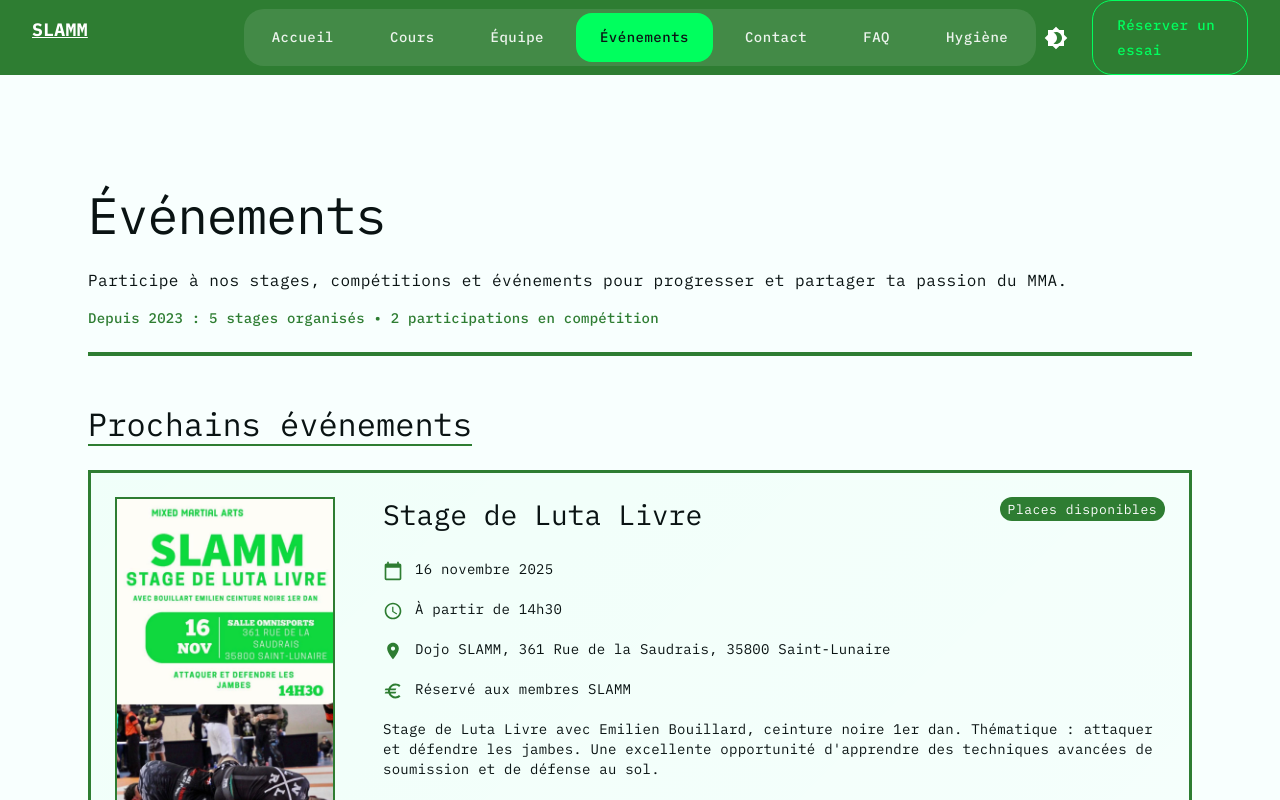
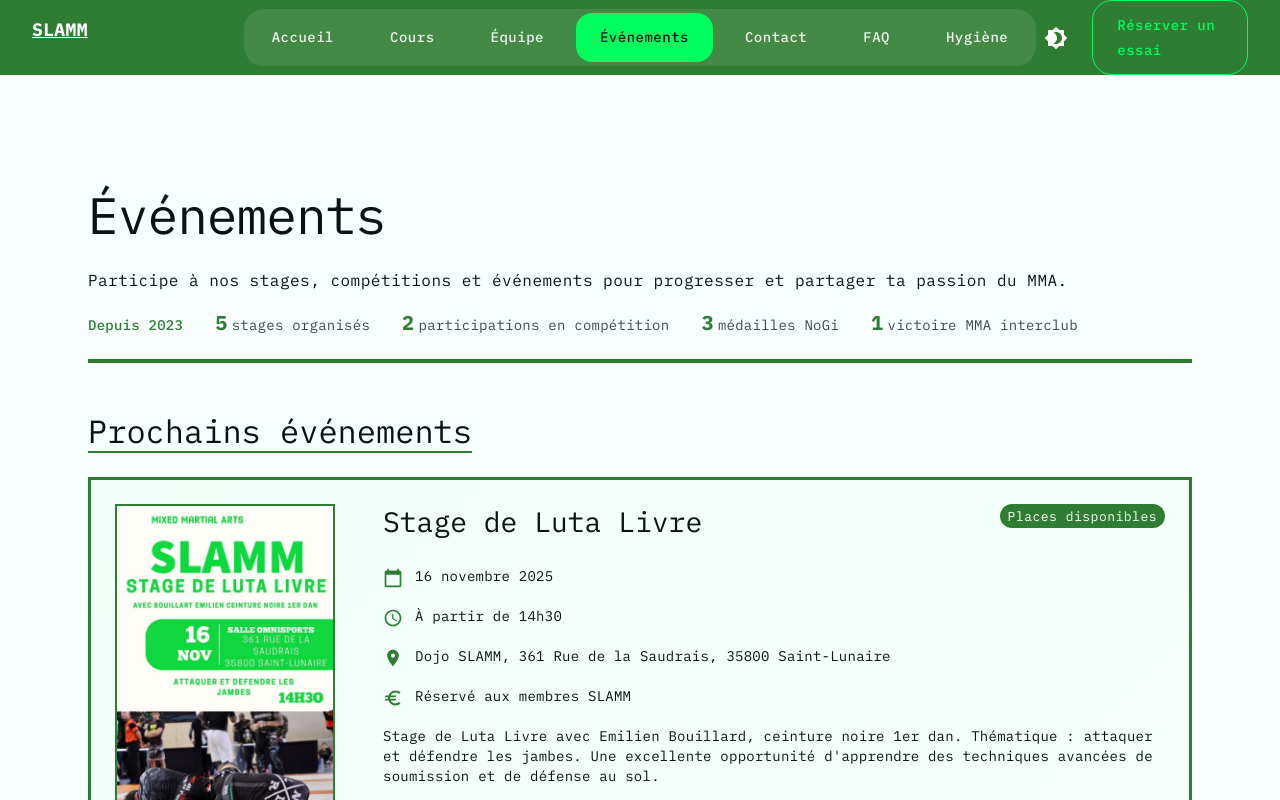
Before and after one commit to kevinbdx35/slamm_2, a React (Vite) app: page /evenements in a window 1280 px wide. Shown: the top 800 px of the page. Built offline with nearby package versions, Linux system fonts and the light colour scheme.

Commit message:
ajout info événements

```diff
--- a/src/pages/EvenementsPage.jsx
+++ b/src/pages/EvenementsPage.jsx
@@ -78,9 +78,26 @@ export default function EvenementsPage() {
           <Typography variant="body1" mt={1} maxWidth={1000}>
             Participe à nos stages, compétitions et événements pour progresser et partager ta passion du MMA.
           </Typography>
-          <Typography variant="body2" color="primary.main" mt={2} sx={{ fontWeight: 'medium' }}>
-            Depuis 2023 : 5 stages organisés • 2 participations en compétition
-          </Typography>
+          <Box sx={{ display: "flex", flexWrap: "wrap", gap: { xs: 2, md: 4 }, mt: 2, alignItems: "baseline" }}>
+            <Typography variant="body2" color="primary.main" sx={{ fontWeight: "medium" }}>
+              Depuis 2023
+            </Typography>
+            {[
+              { value: 5, label: "stages organisés" },
+              { value: 2, label: "participations en compétition" },
+              { value: 3, label: "médailles NoGi" },
+              { value: 1, label: "victoire MMA interclub" },
+            ].map((stat) => (
+              <Box key={stat.label} sx={{ textAlign: "center" }}>
+                <Typography component="span" color="primary.main" sx={{ fontWeight: "bold", fontSize: "1.25rem", mr: 0.5 }}>
+                  {stat.value}
+                </Typography>
+                <Typography component="span" variant="body2" color="text.secondary">
+                  {stat.label}
+                </Typography>
+              </Box>
+            ))}
+          </Box>
         </Box>
 
         {/* Prochains événements */}
@@ -269,7 +286,7 @@ export default function EvenementsPage() {
           )}
         </Box>
 
-        {/* Événements passés */}
+        {/* Derniers événements */}
         {pastEvents.length > 0 && (
           <Box component="section" mb={6}>
             <Typography
@@ -277,7 +294,7 @@ export default function EvenementsPage() {
               mb={3}
               sx={{ borderBottom: "2px solid", borderColor: "text.secondary", display: "inline-block", opacity: 0.7 }}
             >
-              Événements passés
+              Derniers événements
             </Typography>
 
             <Grid container spacing={4}>
@@ -325,6 +342,21 @@ export default function EvenementsPage() {
                 </Grid>
               ))}
             </Grid>
+
+            <Typography variant="body2" color="text.secondary" mt={3} sx={{ display: "block" }}>
+              Suivez-nous sur{" "}
+              <Typography
+                component="a"
+                variant="caption"
+                href={SOCIAL_URLS.INSTAGRAM}
+                target="_blank"
+                rel="noopener noreferrer"
+                sx={{ color: "primary.main", textDecoration: "none", "&:hover": { textDecoration: "underline" } }}
+              >
+                Instagram
+              </Typography>
+              {" "}pour ne rien manquer.
+            </Typography>
           </Box>
         )}
       </Box>
```
